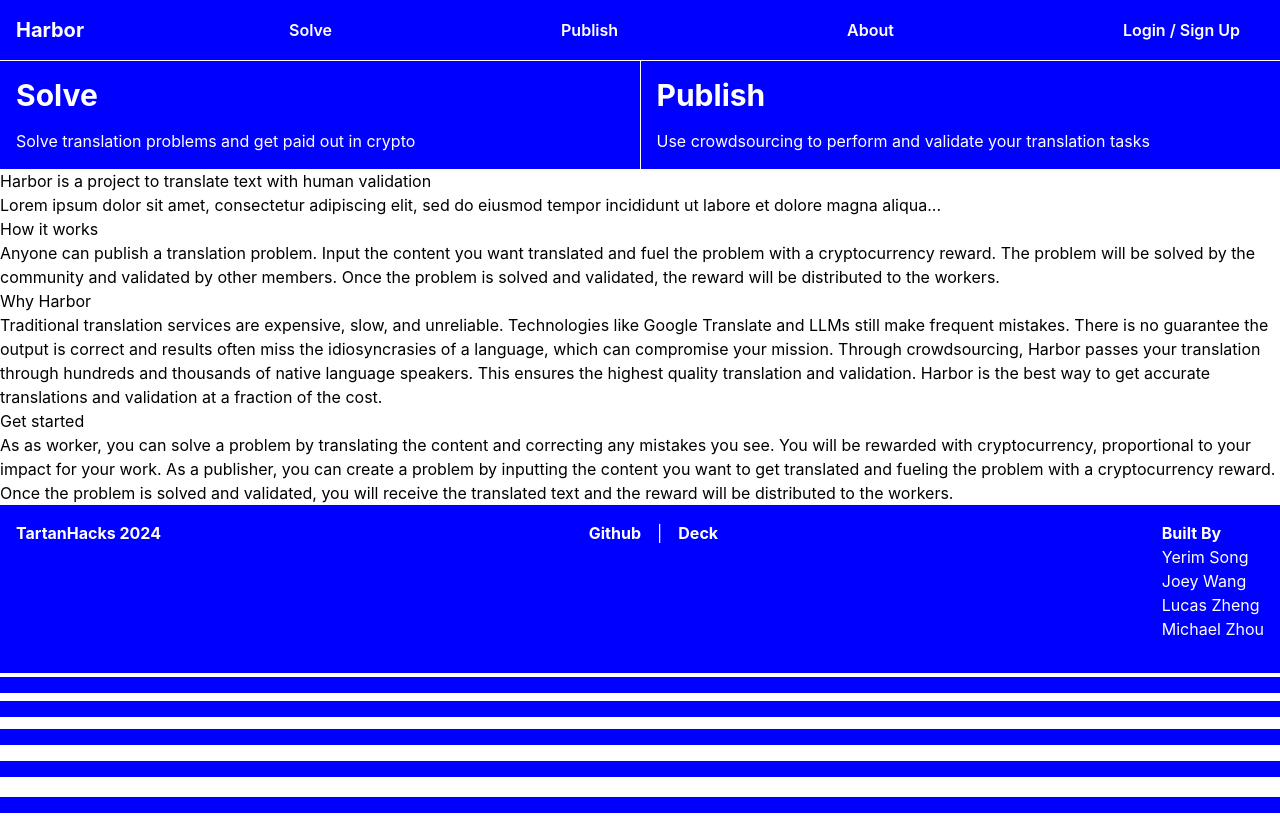
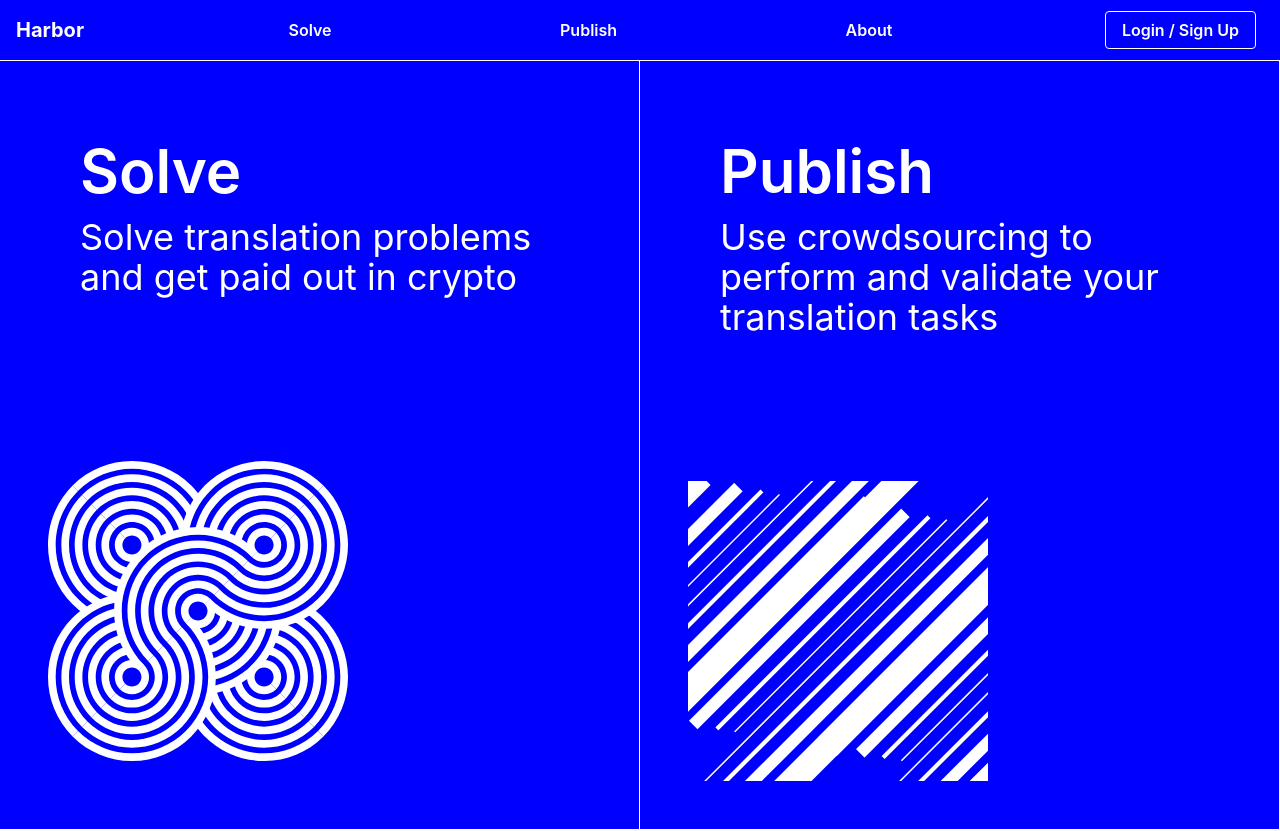
Before and after one commit to useharbor/harbor, a React (Create React App) app: page / in a window 1280 px wide. Shown: the top 831 px of the page. Built offline with nearby package versions, Linux system fonts and the light colour scheme.

Commit message:
Nice home page

```diff
--- a/src/components/navbar.js
+++ b/src/components/navbar.js
@@ -22,9 +22,9 @@ export default function Navbar() {
                     </CustomLink>
                 </ul>
                 <ul>
-                    <CustomLink to="/login" className="hover:bg-white hover:text-white font-semibold py-2 px-4 rounded hover:shadow-md transition duration-300 ease-in-out mx-2">
-                        Login / Sign Up
-                    </CustomLink>
+                <CustomLink to="/login" className="hover:bg-white hover:text-white border border-white font-semibold py-2 px-4 rounded hover:shadow-md transition duration-300 ease-in-out mx-2">
+                    Login / Sign Up
+                </CustomLink>
                 </ul>
             </nav>
         </div>
--- a/src/pages/Home.js
+++ b/src/pages/Home.js
@@ -1,19 +1,39 @@
 import React from "react";
 import Footer from "../components/footer";
+import { ReactComponent as SolveImg } from '../assets/solvePattern.svg';
+import { ReactComponent as PublishImg } from '../assets/publishPattern.svg';
 
 export default function Home() {
   return (
     <>
       <div className="flex">
-        <div className="flex-1 p-4 bg-cobalt-blue text-white border-r border-white">
-          <h1 className="text-3xl font-bold mb-4">Solve</h1>
-          <p>Solve translation problems and get paid out in crypto</p>
+        <div className="flex border-r border-white w-1/2 flex-wrap">
+          <div className="flex-1 p-20 bg-cobalt-blue text-white">
+              <div className="flex flex-col items-left">
+                <h1 className="text-6xl mb-4 font-semibold">Solve</h1>
+                <p className="text-4xl mb-4">Solve translation problems and get paid out in crypto</p>
+              </div>
+          </div>
+          <div className="flex-1 p-12 bg-cobalt-blue text-white">
+                <SolveImg
+                    style={{ width: '300px', height: '300px' }}
+                />
+          </div>
         </div>
-        <div className="flex-1 p-4 bg-cobalt-blue text-white">
-          <h1 className="text-3xl font-bold mb-4">Publish</h1>
-          <p>
-            Use crowdsourcing to perform and validate your translation tasks
-          </p>
+        <div className="flex border-r border-white w-1/2 flex-wrap">
+          <div className="flex-1 p-20 bg-cobalt-blue text-white">
+              <div className="flex flex-col items-left">
+                <h1 className="text-6xl mb-4 font-semibold">Publish</h1>
+                <p className="text-4xl mb-4">Use crowdsourcing to perform and validate your translation tasks</p>
+              </div>
+          </div>
+          <div className="flex-1 p-12 bg-cobalt-blue text-white">
+            <div>
+                <PublishImg
+                    style={{ width: '300px', height: '300px' }}
+                />
+            </div>
+          </div>
         </div>
       </div>
       <div>
```
